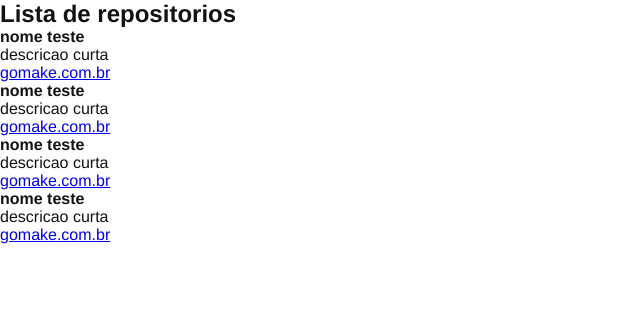
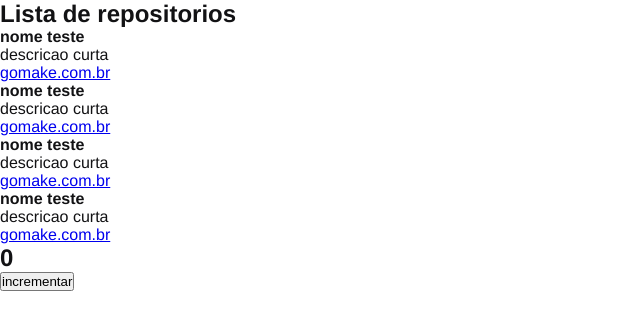
Before and after one commit to erickamoedo/01-github-explore, a React app: page / in a window 1280 px wide. Shown: the top 330 px of the page, without its empty margins (0-640 px from the left). Built offline with nearby package versions, Linux system fonts and the light colour scheme.

Commit message:
Conceito de estado para minha aplicação

```diff
--- a/src/App.jsx
+++ b/src/App.jsx
@@ -1,6 +1,12 @@
-import { RepositoryList } from './components/RepositoryList';
-import './styles/global.scss';
+import { Counter } from "./components/Counter";
+import { RepositoryList } from "./components/RepositoryList";
+import "./styles/global.scss";
 
 export function App() {
-  return <RepositoryList />
+  return (
+    <>
+      <RepositoryList />
+      <Counter />
+    </>
+  );
 }
--- /dev/null
+++ b/src/components/Counter.jsx
@@ -0,0 +1,19 @@
+import { useState } from "react";
+
+export function Counter() {
+  // Aqui estou desestruturando com []
+  const [counter, setCounter] = useState(0);
+
+  function Increment() {
+    setCounter(counter + 1);
+  }
+
+  return (
+    <div>
+      <h2>{counter}</h2>
+      <button type="button" onClick={Increment}>
+        incrementar
+      </button>
+    </div>
+  );
+}
```
